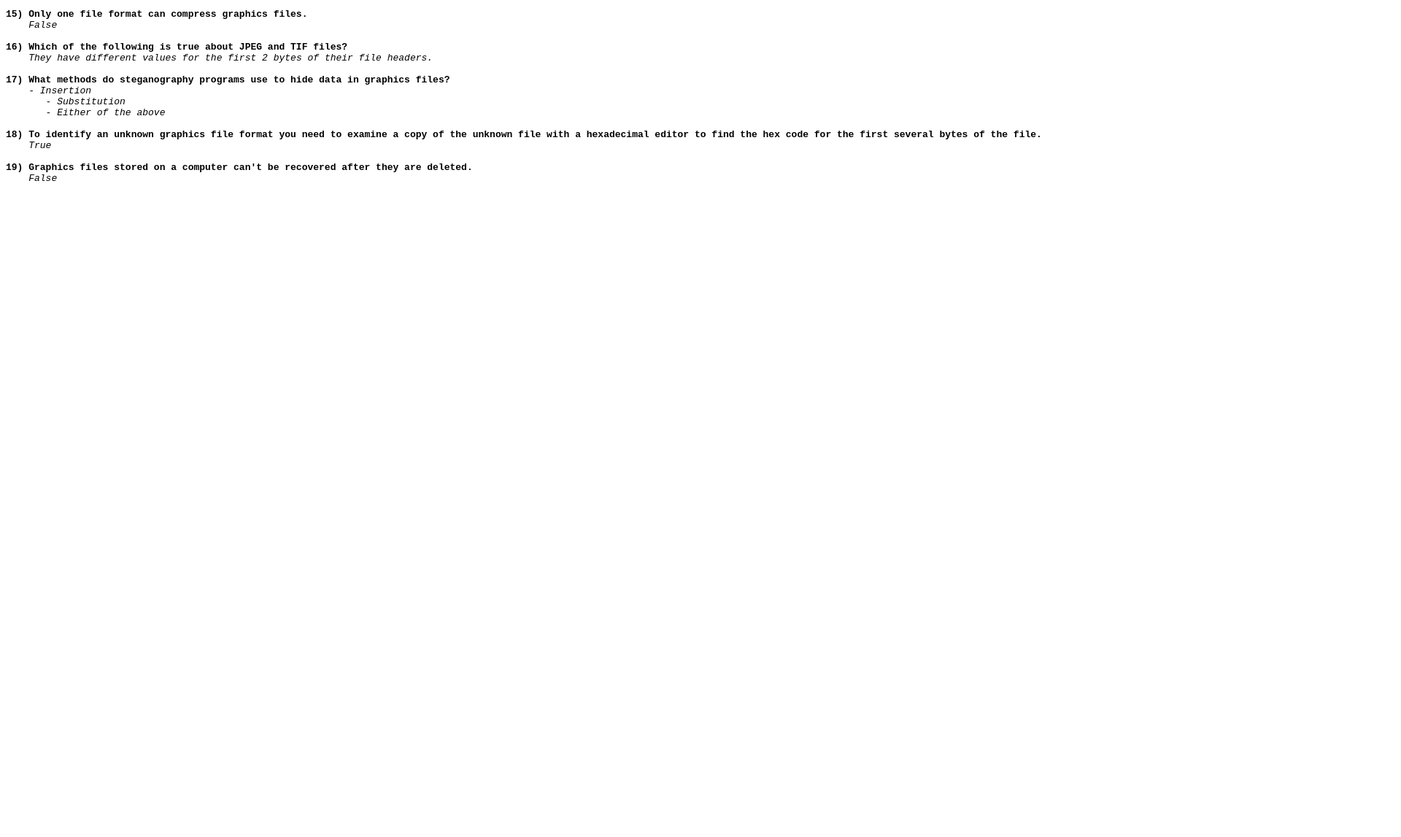
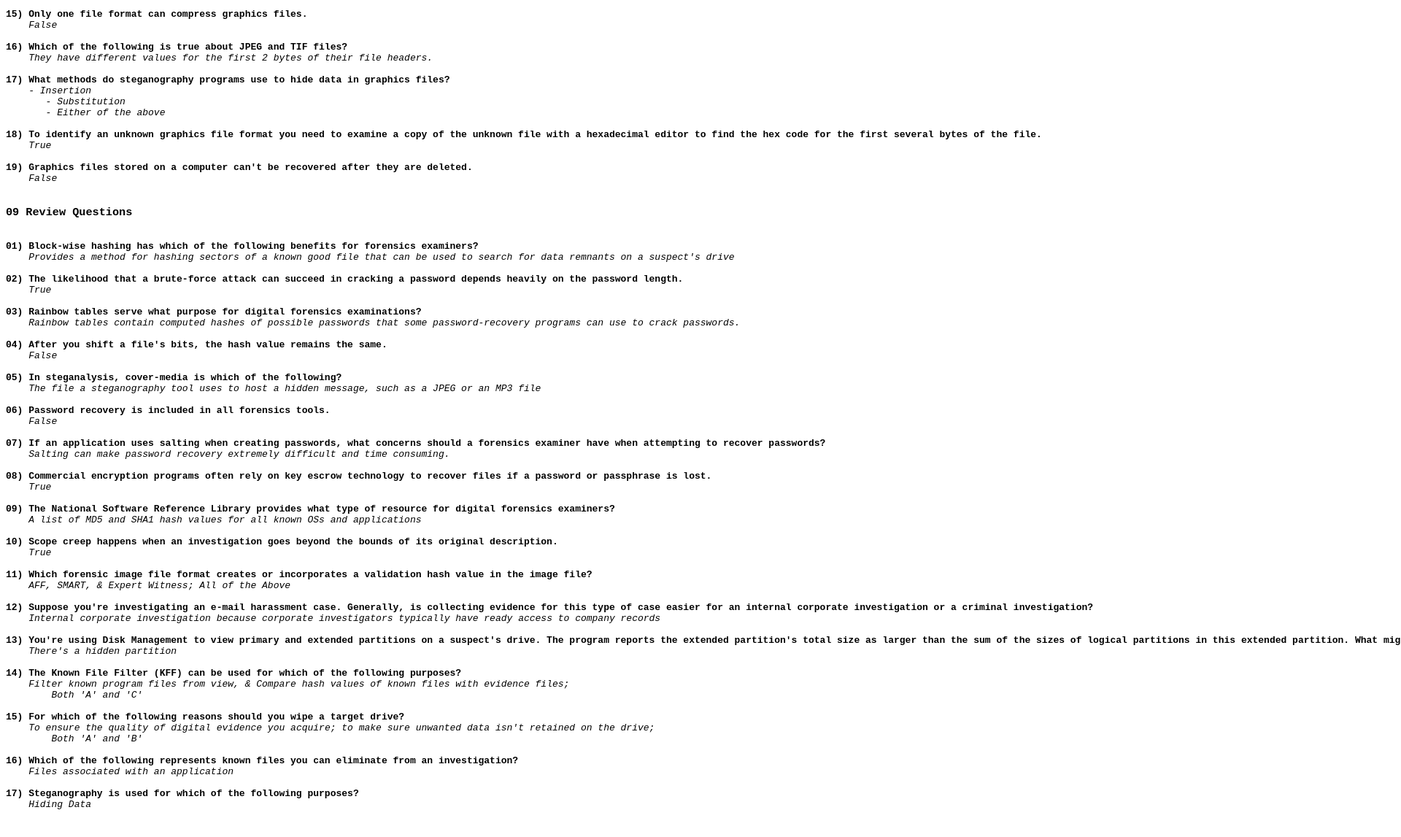
Before and after one commit to Ploppa-Smurph/ctec280_computerForensics, a plain HTML site: page finalReview.html in a window 1280 px wide. Shown: the part 7445-8592 px from the top of the page at 73% size, 1920 px wide, since content can reach past the window. Before the commit the page ends 7740 px from the top, so only its background shows below. Drawn offline with Linux system fonts and the light colour scheme.

Commit message:
280 completed for week

```diff
--- a/finalReview.html
+++ b/finalReview.html
@@ -491,6 +491,60 @@
 <b>19) Graphics files stored on a computer can't be recovered after they are deleted.</b>
     <i>False</i>
 
+<h3>09 Review Questions</h3>
+<b>01) Block-wise hashing has which of the following benefits for forensics examiners?</b>
+    <i>Provides a method for hashing sectors of a known good file that can be used to search for data remnants on a suspect's drive</i>
+
+<b>02) The likelihood that a brute-force attack can succeed in cracking a password depends heavily on the password length.</b>
+    <i>True</i>
+
+<b>03) Rainbow tables serve what purpose for digital forensics examinations?</b>
+    <i>Rainbow tables contain computed hashes of possible passwords that some password-recovery programs can use to crack passwords.</i>
+
+<b>04) After you shift a file's bits, the hash value remains the same.</b>
+    <i>False</i>
+
+<b>05) In steganalysis, cover-media is which of the following?</b>
+    <i>The file a steganography tool uses to host a hidden message, such as a JPEG or an MP3 file</i>
+
+<b>06) Password recovery is included in all forensics tools.</b>
+    <i>False</i>
+
+<b>07) If an application uses salting when creating passwords, what concerns should a forensics examiner have when attempting to recover passwords?</b>
+    <i>Salting can make password recovery extremely difficult and time consuming.</i>
+
+<b>08) Commercial encryption programs often rely on key escrow technology to recover files if a password or passphrase is lost.</b>
+    <i>True</i>
+
+<b>09) The National Software Reference Library provides what type of resource for digital forensics examiners?</b>
+    <i>A list of MD5 and SHA1 hash values for all known OSs and applications</i>
+
+<b>10) Scope creep happens when an investigation goes beyond the bounds of its original description.</b>
+    <i>True</i>
+
+<b>11) Which forensic image file format creates or incorporates a validation hash value in the image file?</b>
+    <i>AFF, SMART, & Expert Witness; All of the Above</i>
+
+<b>12) Suppose you're investigating an e-mail harassment case. Generally, is collecting evidence for this type of case easier for an internal corporate investigation or a criminal investigation?</b>
+    <i>Internal corporate investigation because corporate investigators typically have ready access to company records</i>
+
+<b>13) You're using Disk Management to view primary and extended partitions on a suspect's drive. The program reports the extended partition's total size as larger than the sum of the sizes of logical partitions in this extended partition. What might you infer from this information?</b>
+    <i>There's a hidden partition</i>
+
+<b>14) The Known File Filter (KFF) can be used for which of the following purposes?</b>
+    <i>Filter known program files from view, & Compare hash values of known files with evidence files;
+        Both 'A' and 'C'</i>
+
+<b>15) For which of the following reasons should you wipe a target drive?</b>
+    <i>To ensure the quality of digital evidence you acquire; to make sure unwanted data isn't retained on the drive;
+        Both 'A' and 'B'</i>
+
+<b>16) Which of the following represents known files you can eliminate from an investigation?</b>
+    <i>Files associated with an application</i>
+
+<b>17) Steganography is used for which of the following purposes?</b>
+    <i>Hiding Data</i>
+
 
 </pre>
 </body>
```
